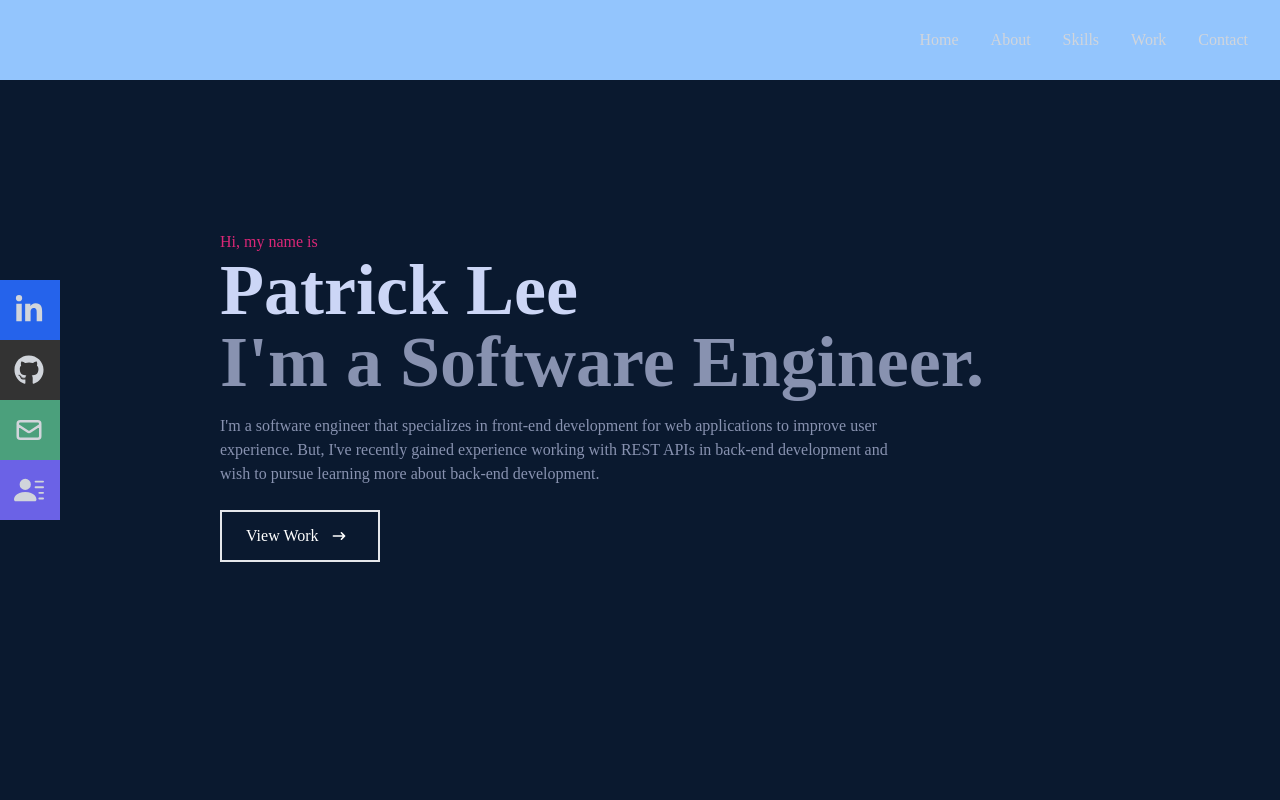
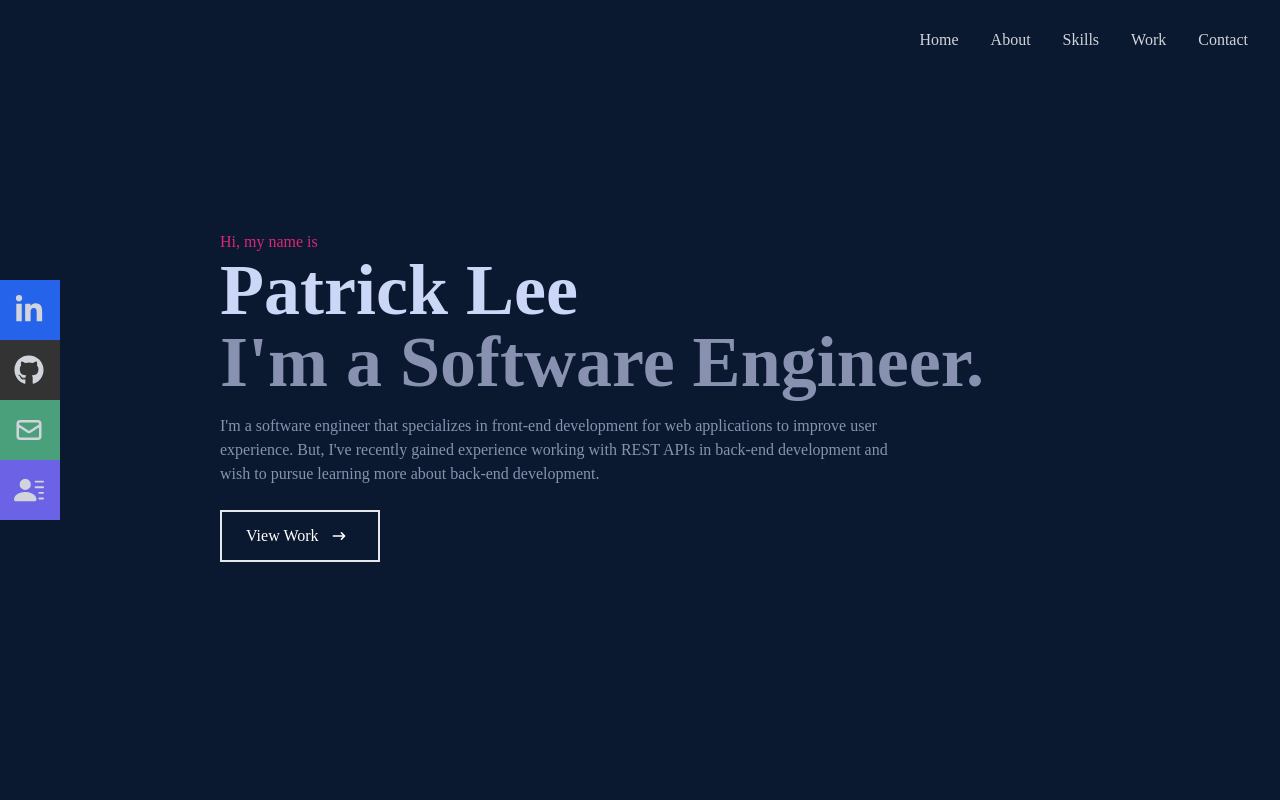
Before and after one commit to PatrickStarLee/portfolio-website, a React (Create React App) app: page / in a window 1280 px wide. Shown: the top 800 px of the page. Built offline with nearby package versions, Linux system fonts and the light colour scheme; the HTML template or start-up script is replaced by a standard one.

Commit message:
revert navbar color

```diff
--- a/src/components/Navabar.jsx
+++ b/src/components/Navabar.jsx
@@ -10,7 +10,7 @@
   const handleClick = () => setNav(!nav);
 
   return (
-    <div className="fixed w-full h-[80px] flex justify-end items-center px-4 bg-blue-300 text-gray-300">
+    <div className="fixed w-full h-[80px] flex justify-end items-center px-4 bg-[#0a192f] text-gray-300">
       <div className="hidden">
         Logo
       </div>
```
